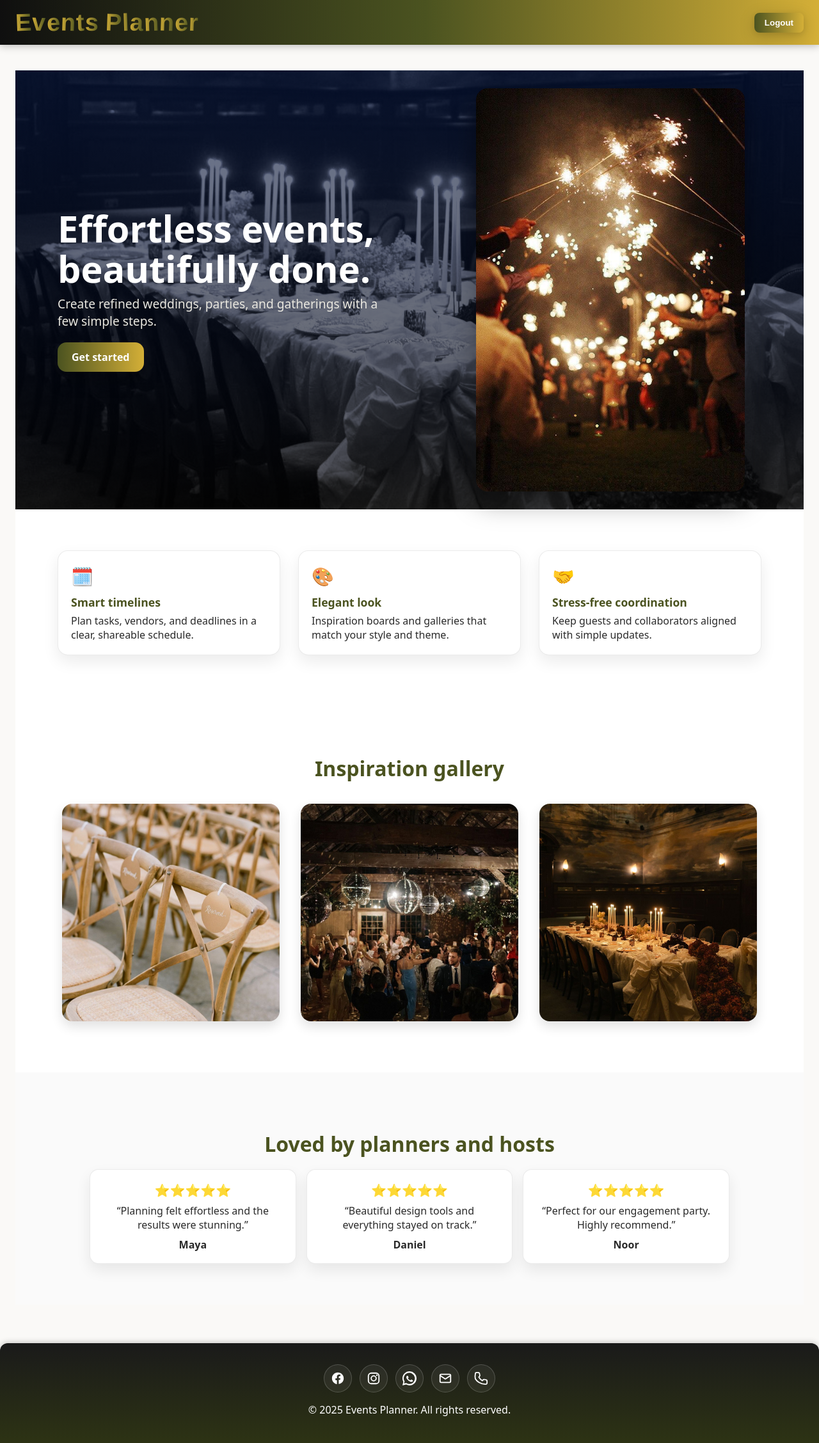
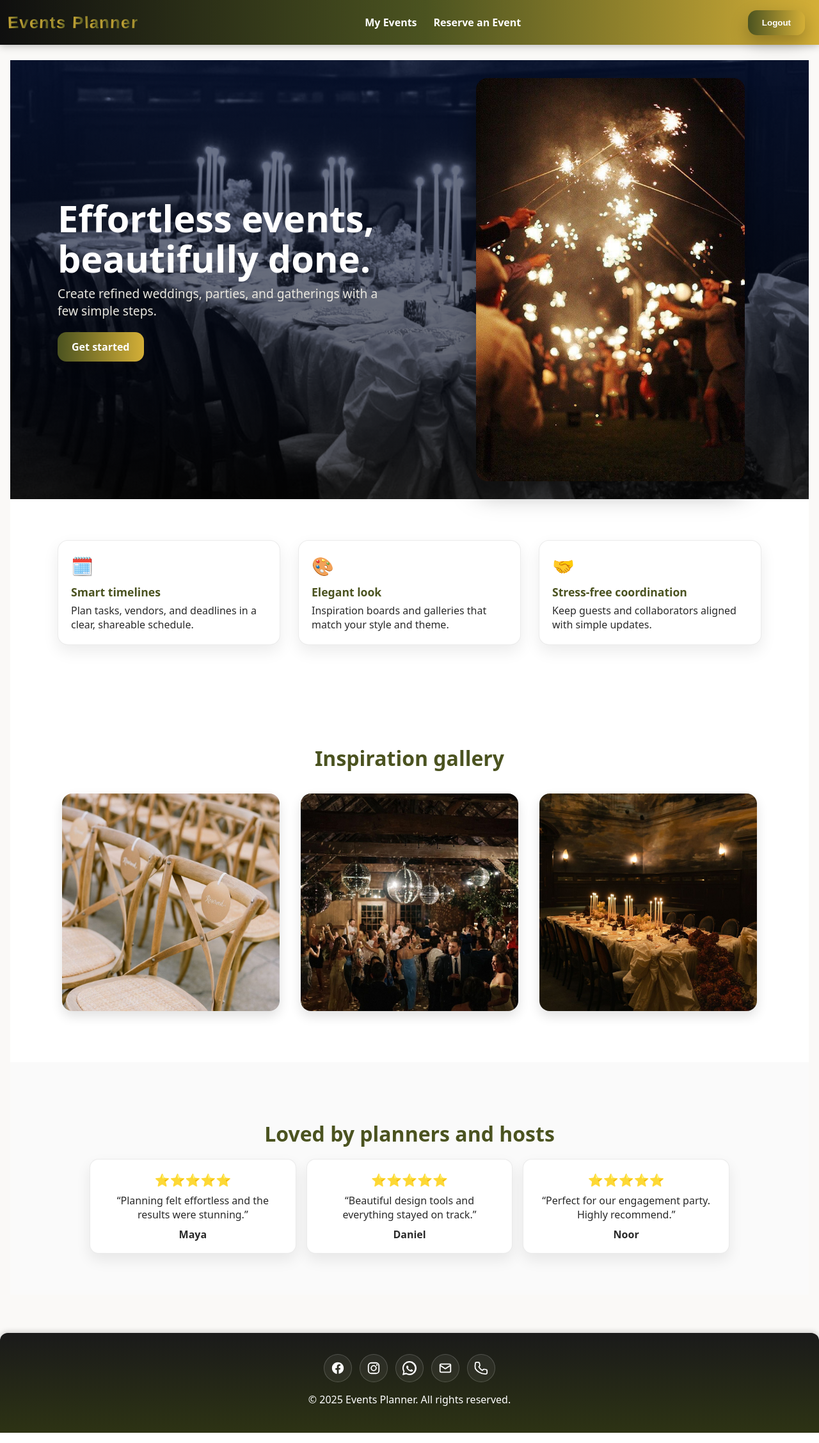
Before and after one commit to mirnahaddad13/Events-Planer, a Django app: page / in a window 1280 px wide. Shown: the whole page at 64% size. Run offline with Django 5.2, Linux system fonts and the light colour scheme; a user stored in the database is signed in.

Commit message:
updated the header and opther views

```diff
--- a/eventscollector/settings.py
+++ b/eventscollector/settings.py
@@ -116,14 +116,12 @@ USE_TZ = True
 # https://docs.djangoproject.com/en/5.2/howto/static-files/
 
 STATIC_URL = 'static/'
-STATICFILES_DIRS = [BASE_DIR / "static"]
-
 
 # Default primary key field type
 # https://docs.djangoproject.com/en/5.2/ref/settings/#default-auto-field
 
 DEFAULT_AUTO_FIELD = 'django.db.models.BigAutoField'
 LOGOUT_REDIRECT_URL = 'home'
-LOGIN_REDIRECT_URL = 'home'
+LOGIN_REDIRECT_URL = '/'
 MEDIA_URL = '/media/'
 MEDIA_ROOT = BASE_DIR / 'media'
--- a/main_app/static/css/base.css
+++ b/main_app/static/css/base.css
@@ -17,9 +17,9 @@ body {
   margin: 0 auto;
   max-width: var(--page-max);
   min-height: 100vh;
-  display: block;
   overflow-x: hidden;
 }
+
 
 .main-header {
   position: fixed;
@@ -32,30 +32,29 @@ body {
   background: var(--header-gradient);
   box-shadow: 0 2px 12px rgba(0, 0, 0, .25);
   z-index: 1000;
-  display: flex;
-  align-items: center;
 }
 
-.header-inner {
-  height: 100%;
-  width: 100%;
-  padding: 0 24px;
+.bar {
+  height: var(--header-h);
   display: flex;
   align-items: center;
   justify-content: space-between;
+  padding: 0 12px;
   box-sizing: border-box;
+  position: relative;
 }
 
+/* Brand */
 .brand-wordmark {
   display: inline-flex;
   align-items: center;
   font-family: 'Poppins', sans-serif;
   font-weight: 800;
-  font-size: 38px;
+  font-size: 26px;
   text-decoration: none;
   letter-spacing: 1px;
-  background: none;
   user-select: none;
+  justify-self: start;
 }
 
 .brand-wordmark span {
@@ -63,7 +62,7 @@ body {
   background: linear-gradient(90deg, var(--gold), var(--olive));
   -webkit-background-clip: text;
   -webkit-text-fill-color: transparent;
-  transition: transform 0.3s ease, filter 0.3s ease;
+  transition: transform .25s ease, filter .25s ease;
 }
 
 .brand-wordmark span:nth-child(odd) {
@@ -75,45 +74,221 @@ body {
 }
 
 .brand-wordmark:hover span {
-  filter: brightness(1.3);
-  transform: translateY(-2px) scale(1.08);
+  filter: brightness(1.2);
+  transform: translateY(-2px) scale(1.04);
 }
 
 .brand-wordmark .gap {
   width: 10px;
 }
 
-.nav-left form button,
-.nav-right a {
-  background: var(--cta-gradient);
-  border: 0;
-  color: #fff;
-  font-weight: 600;
-  padding: 8px 16px;
-  border-radius: 8px;
-  cursor: pointer;
-  text-decoration: none;
-  transition: background .25s ease, transform .2s ease, box-shadow .2s ease;
-  box-shadow: var(--shadow-strong);
+.nav-desktop {
+  display: none;
+  justify-self: center;
 }
 
-.nav-left form button:hover,
-.nav-right a:hover {
-  background: var(--cta-hover-gradient);
-  transform: translateY(-2px);
+.nav-desktop ul {
+  list-style: none;
+  margin: 0;
+  padding: 0;
+  display: flex;
+  gap: 22px;
 }
 
-main {
-  padding: calc(var(--header-h) + 40px) 24px 60px;
+.nav-desktop a {
+  color: #fff;
+  text-decoration: none;
+  font-weight: 600;
+  padding: 6px 2px;
+  border-bottom: 2px solid transparent;
+  transition: border-color .2s ease, opacity .2s ease;
+}
+
+.nav-desktop a:hover {
+  border-color: rgba(255, 255, 255, .7);
+  opacity: .95;
+}
+
+.auth {
+  display: flex;
+  align-items: center;
+  justify-content: flex-end;
+  margin-right: 10px;
+}
+
+.btn {
+  background: var(--cta-gradient);
+  color: #fff;
+  font-weight: 700;
+  border: 0;
+  border-radius: 10px;
+  padding: 8px 14px;
+  text-decoration: none;
+  display: inline-flex;
+  align-items: center;
+  box-shadow: var(--shadow-strong);
+  cursor: pointer;
+  transition: transform .15s ease, background .25s ease;
+}
+
+.login-btn {
+  height: unset!important;
+}
+
+.btn:hover {
+  transform: translateY(-1px);
+  background: var(--cta-hover-gradient);
+}
+
+.btn-ghost {
+  background: rgba(255, 255, 255, .12);
+  border: 1px solid rgba(255, 255, 255, .28);
+}
+
+.btn-sm {
+  padding: 6px 10px;
+  border-radius: 8px;
+  font-weight: 600;
+}
+
+.w-full {
+  width: 100%;
+}
+
+/* Hamburger Menu */
+.hamburger {
+  margin-left: auto;
+  justify-self: end;
+  display: flex;
+  align-items: center;
+  justify-content: center;
+  width: 36px;
+  height: 36px;
+  position: relative;
+  cursor: pointer;
+}
+
+.hamburger span {
+  position: absolute;
+  height: 3px;
+  width: 22px;
+  background-color: #fff;
+  border-radius: 2px;
+  transition: all 0.3s ease;
+}
+
+.hamburger span:nth-child(1) {
+  top: 10px;
+}
+
+.hamburger span:nth-child(2) {
+  top: 17px;
+}
+
+.hamburger span:nth-child(3) {
+  top: 24px;
+}
+
+/* Animate X icon */
+#nav-toggle:checked~.bar .hamburger span:nth-child(1) {
+  transform: rotate(45deg);
+  top: 17px;
+}
+
+#nav-toggle:checked~.bar .hamburger span:nth-child(2) {
+  opacity: 0;
+}
+
+#nav-toggle:checked~.bar .hamburger span:nth-child(3) {
+  transform: rotate(-45deg);
+  top: 17px;
+}
+
+.nav-toggle {
+  position: absolute;
+  opacity: 0;
+  pointer-events: none;
+}
+
+
+.nav-mobile {
+  position: fixed;
+  top: var(--header-h);
+  left: 50%;
+  transform: translateX(-50%);
+  width: 100%;
+  max-width: var(--page-max);
+  background: rgba(0, 0, 0, 0.95);
+  border-top: 1px solid rgba(255, 255, 255, 0.12);
+  padding: 14px 16px;
+  box-sizing: border-box;
+  z-index: 999;
+  opacity: 0;
+  visibility: hidden;
+  pointer-events: none;
+  transition: opacity .2s ease, visibility .2s ease;
+}
+
+.nav-mobile ul {
+  list-style: none;
+  margin: 0;
+  padding: 0;
+  display: flex;
+  flex-direction: column;
+  gap: 12px;
+}
+
+.nav-mobile a {
+  color: #fff;
+  font-weight: 700;
+  text-decoration: none;
+  display: block;
+}
+
+#nav-toggle:checked~.nav-mobile {
+  opacity: 1;
+  visibility: visible;
+  pointer-events: auto;
+}
+
+
+main.page {
+  padding: calc(var(--header-h) + 24px) 16px 60px;
   min-height: calc(100vh - var(--header-h));
   box-sizing: border-box;
 }
+
+
+@media (min-width: 900px) {
+  .nav-desktop {
+    display: block;
+  }
+
+  .desktop-auth {
+    display: block;
+  }
+
+  .hamburger {
+    display: none;
+  }
+
+  .nav-mobile {
+    display: none !important;
+  }
+}
+
+@media (max-width: 899.98px) {
+  .desktop-auth {
+    display: none;
+  }
+}
+
 
 .main-footer {
   background: linear-gradient(180deg, var(--black), var(--olive-900));
   color: var(--white);
   text-align: center;
-  padding: 25px 24px;
+  padding: 25px 16px;
   width: 100%;
   box-shadow: 0 -2px 8px rgba(0, 0, 0, 0.18);
   border-radius: 12px 12px 0 0;
@@ -155,22 +330,12 @@ main {
   outline: none;
 }
 
-
-@media (max-width: 768px) {
+@media (max-width: 520px) {
   .brand-wordmark {
-    font-size: 28px;
+    font-size: 20px;
   }
 
-  .nav-left form button,
-  .nav-right a {
-    padding: 6px 12px;
-  }
-
-  main {
-    padding: calc(var(--header-h) + 24px) 16px 40px;
-  }
-
-  .main-footer {
-    padding: 20px 16px;
+  .btn {
+    padding: 7px 12px;
   }
 }
--- a/main_app/templates/base.html
+++ b/main_app/templates/base.html
@@ -8,46 +8,60 @@
     <title>Event Planners</title>
     <link rel="stylesheet" href="{% static 'css/variables.css' %}" />
     <link rel="stylesheet" href="{% static 'css/base.css' %}" />
-
-    {% block head %}
-
-    {% endblock %}
+    {% block head %}{% endblock %}
   </head>
   <body>
     <header class="main-header">
-      <div class="header-inner">
-        <div class="logo">
-          <a href="/" class="brand-wordmark">
+      <input id="nav-toggle" class="nav-toggle" type="checkbox" aria-label="Toggle navigation">
+      <div class="bar">
+        <a href="/" class="brand-wordmark" aria-label="Events Planner - Home">
           <span>E</span><span>v</span><span>e</span><span>n</span><span>t</span><span>s</span>
           <span class="gap"></span>
           <span>P</span><span>l</span><span>a</span><span>n</span><span>n</span><span>e</span><span>r</span>
         </a>
-        </div>
+
+        <nav class="nav-desktop">
+          <ul>
             {% if user.is_authenticated %}
-          {% comment %} <div class="centered-items">
-             <a href="{% url 'login' %}">Our Events</a>
-          </div> {% endcomment %}
-          <div class="nav-left">
-            <form id="logout-form" method="post" action="{% url 'logout' %}">
+              <li><a href="{% url 'my-events' %}">My Events</a></li>
+              <li><a href="{% url 'event-create' %}">Reserve an Event</a></li>
+            {% endif %}
+          </ul>
+        </nav>
+
+        <div class="auth">
+          {% if user.is_authenticated %}
+            <form method="post" action="{% url 'logout' %}" class="desktop-auth">
               {% csrf_token %}
-              <button type="submit">Logout</button>
+              <button type="submit" class="btn btn-ghost btn-sm">Logout</button>
             </form>
-          </div>
+          <label for="nav-toggle" class="hamburger"><span></span><span></span><span></span></label>
           {% else %}
-          {% comment %} <div class="centered-items">
-             <a href="{% url 'login' %}">Our Events</a>
-          </div> {% endcomment %}
-          <div class="nav-right">
-            <a href="{% url 'login' %}">Login</a>
-          </div>
+            <a href="{% url 'login' %}" class="btn desktop-auth login-btn">Login</a>
           {% endif %}
         </div>
+      </div>
+
+      <nav class="nav-mobile">
+        <ul>
+          {% if user.is_authenticated %}
+            <li><a href="{% url 'my-events' %}">My Events</a></li>
+            <li><a href="{% url 'event-create' %}">Reserve an Event</a></li>
+            <li>
+              <form method="post" action="{% url 'logout' %}">
+                {% csrf_token %}
+                <button type="submit" class="btn btn-ghost">Logout</button>
+              </form>
+            </li>
+          {% else %}
+            <li><a href="{% url 'login' %}" class="btn login-btn">Login</a></li>
+          {% endif %}
+        </ul>
+      </nav>
     </header>
 
     <main class="page">
-      {% block content %}
-
-      {% endblock %}
+      {% block content %}{% endblock %}
     </main>
 
     <footer class="main-footer">
@@ -58,7 +72,6 @@
               <path fill="currentColor" d="M22 12c0-5.52-4.48-10-10-10S2 6.48 2 12c0 5 3.66 9.13 8.44 9.88v-6.99H7.9v-2.89h2.54V9.41c0-2.5 1.49-3.89 3.77-3.89 1.09 0 2.23.2 2.23.2v2.45h-1.26c-1.24 0-1.63.77-1.63 1.56v1.87h2.78l-.44 2.89h-2.34v6.99C18.34 21.13 22 17 22 12z" />
             </svg>
           </a>
-
           <a class="social-icon" href="https://instagram.com" target="_blank" rel="noopener" aria-label="Instagram">
             <svg viewBox="0 0 24 24" aria-hidden="true">
               <rect x="3" y="3" width="18" height="18" rx="5" ry="5" fill="none" stroke="currentColor" stroke-width="2" />
@@ -66,27 +79,23 @@
               <circle cx="17.5" cy="6.5" r="1.3" fill="currentColor" />
             </svg>
           </a>
-
           <a class="social-icon" href="https://wa.me/1234567890" target="_blank" rel="noopener" aria-label="WhatsApp">
             <svg viewBox="0 0 24 24" aria-hidden="true">
-              <path fill="currentColor" d="M20.52 3.48A11.88 11.88 0 0 0 12 0C5.37 0 0 5.37 0 12c0 2.06.53 4.04 1.52 5.8L0 24l6.35-1.66A11.88 11.88 0 0 0 12 24c6.63 0 12-5.37 12-12 0-3.2-1.24-6.22-3.48-8.52zM12 21.5c-1.84 0-3.6-.49-5.16-1.42l-.37-.22-3.8 1 1.02-3.7-.24-.38A9.5 9.5 0 1 1 12 21.5zm5.04-6.59c-.27-.14-1.59-.78-1.84-.87-.25-.09-.43-.14-.62.14-.18.27-.71.87-.87 1.05-.16.18-.32.2-.59.07-.27-.14-1.12-.41-2.13-1.31-.79-.71-1.32-1.58-1.48-1.85-.16-.27-.02-.42.12-.56.12-.12.27-.32.41-.48.14-.16.18-.27.27-.45.09-.18.05-.34-.02-.48-.07-.14-.62-1.49-.85-2.04-.22-.55-.45-.47-.62-.48l-.53-.01c-.18 0-.48.07-.73.34s-.96.94-.96 2.29.99 2.66 1.12 2.85c.14.18 1.95 2.98 4.77 4.17.67.29 1.19.47 1.6.6.67.21 1.28.18 1.77.11.54-.08 1.59-.65 1.82-1.28.23-.63.23-1.17.16-1.28-.07-.11-.25-.18-.52-.32z" />
+              <path fill="currentColor" d="M20.52 3.48A11.88 11.88 0 0 0 12 0C5.37 0 0 5.37 0 12c0 2.06.53 4.04 1.52 5.8L0 24l6.35-1.66A11.88 11.88 0 0 0 12 24c6.63 0 12-5.37 12-12 0-3.2-1.24-6.22-3.48-8.52zM12 21.5c-1.84 0-3.6-.49-5.16-1.42l-.37-.22-3.8 1 1.02-3.7-.24-.38A9.5 9.5 0 1 1 12 21.5zm5.04-6.59c-.27-.14-1.59-.78-1.84-.87-.25-.09-.43-.14-.62.14-.18.27-.71.87-.87 1.05-.16.18-.32.2-.59.07-.27-.14-1.12-.41-2.13-1.31-.79-.71-1.32-1.58-1.48-1.85-.16-.27-.02-.42.12-.56.12-.12.27-.32.41-.48.14-.16.18-.27.27-.45.09-.18.05-.34-.02-.48-.07-.14-.62-1.49-.85-2.04-.22-.55-.45-.47-.62-.48l-.53-.01c-.18 0-.48.07-.73 .34s-.96 .94-.96 2.29.99 2.66 1.12 2.85c.14 .18 1.95 2.98 4.77 4.17.67 .29 1.19 .47 1.6 .6.67 .21 1.28 .18 1.77 .11.54 -.08 1.59 -.65 1.82 -1.28.23 -.63.23 -1.17.16 -1.28 -.07 -.11 -.25 -.18 -.52 -.32z" />
             </svg>
           </a>
-
           <a class="social-icon" href="mailto:mirnahaddad@yahoo.com" aria-label="Email">
             <svg viewBox="0 0 24 24" aria-hidden="true">
               <rect x="3" y="5" width="18" height="14" rx="2" ry="2" fill="none" stroke="currentColor" stroke-width="2" />
               <path d="M3 7l9 6 9-6" fill="none" stroke="currentColor" stroke-width="2" stroke-linecap="round" stroke-linejoin="round" />
             </svg>
           </a>
-
           <a class="social-icon" href="tel:+1234567890" aria-label="Call">
             <svg viewBox="0 0 24 24" aria-hidden="true">
               <path d="M22 16.92v3a2 2 0 0 1-2.18 2A19.86 19.86 0 0 1 8.19 18.9a19.5 19.5 0 0 1-6.09-6.09A19.86 19.86 0 0 1 2.08 4.18 2 2 0 0 1 4.06 2h3a2 2 0 0 1 2 1.72c.12.87.32 1.72.6 2.53a2 2 0 0 1-.45 2.11L8.09 9.91a16 16 0 0 0 6 6l1.55-1.55a2 2 0 0 1 2.11-.45c.81.28 1.66.48 2.53.6A2 2 0 0 1 22 16.92z" fill="none" stroke="currentColor" stroke-width="2" stroke-linecap="round" stroke-linejoin="round" />
             </svg>
           </a>
         </div>
-
         <p>&copy; 2025 Events Planner. All rights reserved.</p>
       </div>
     </footer>
--- a/main_app/templates/home.html
+++ b/main_app/templates/home.html
@@ -12,11 +12,7 @@
     <div class="hero-copy">
       <h1>Effortless events, beautifully done.</h1>
       <p>Create refined weddings, parties, and gatherings with a few simple steps.</p>
-      {% if user.is_authenticated %}
         <a href="{% url 'event-create' %}" class="btn">Get started</a>
-      {% else %}
-        <a href="{% url 'login' %}" class="btn">Get started</a>
-      {% endif %}
     </div>
     <div class="hero-visual">
       <img src="{% static 'images/sparles.png' %}" alt="Celebration moments">
--- a/main_app/templates/login.html
+++ b/main_app/templates/login.html
@@ -11,6 +11,7 @@
     {% csrf_token %}
     <h2 class="title">Welcome Back</h2>
     <p class="subtitle">Log in to continue planning your event</p>
+     <input type="hidden" name="next" value="{{ next }}">
     <div class="field"><input type="text" name="username" placeholder="Email" required></div>
     <div class="field"><input type="password" name="password" placeholder="Password" required></div>
     <button type="submit" class="btn">Login</button>
--- a/main_app/templates/signup.html
+++ b/main_app/templates/signup.html
@@ -10,6 +10,11 @@
     <form action="" method="post" class="form-container" id="signup" autocomplete="off">
       {% csrf_token %}
       <h2 class="title">Sign Up</h2>
+
+      <p class="inline-note">
+        Already have an account?
+        <a href="{% url 'login' %}" class="inline-note-link">Log in</a>
+      </p>
 
       <table>
         {% for field in form %}
--- a/main_app/urls.py
+++ b/main_app/urls.py
@@ -10,12 +10,14 @@ urlpatterns = [
     path('', views.home, name='home'),
     path('home/', views.home, name='home'),
     path('accounts/signup/', views.signup, name='signup'),
-    path('accounts/login/', auth_views.LoginView.as_view(template_name = 'login.html'), name='login'),
+     path('accounts/login/', views.CustomLoginView.as_view(), name='login'),
     path('accounts/logout/', auth_views.LogoutView.as_view(), name='logout'),
+    path('events/', views.event_index, name='my-events'),
     path('events/<int:event_id>/', views.event_details, name='event-details'),
-   path('events/create/', views.EventCreate.as_view(), name='event-create'),
-   path('events/<int:pk>/update/', views.EventUpdate.as_view(), name='event-update'),
-   path('events/<int:pk>/delete/', views.EventDelete.as_view(), name='event-delete'),
+     # this by default will go templates/main_app/event_form.html
+    path('events/create/', views.EventCreate.as_view(), name='event-create'),
+    path('events/<int:pk>/update/', views.EventUpdate.as_view(), name='event-update'),
+    path('events/<int:pk>/delete/', views.EventDelete.as_view(), name='event-delete'),
 
  ]
 
--- a/main_app/views.py
+++ b/main_app/views.py
@@ -1,25 +1,26 @@
 from django.shortcuts import render,redirect
 from django.views.generic.edit import CreateView, UpdateView, DeleteView
-from django.views.generic import ListView, DetailView
-from django.contrib.auth.views import LoginView
 from django.contrib.auth import login
-from django.contrib.auth.forms import UserCreationForm,AuthenticationForm
 from django.contrib.auth.decorators import login_required
 from django.contrib.auth.mixins import LoginRequiredMixin
 from django.shortcuts import render,redirect
 from .forms import CustomUserCreationForm
-from .models import Event,User
+from .models import Event
 from datetime import timedelta
 from django.utils import timezone
 from django.contrib import messages
+from django.contrib.auth import get_user_model
 
 
+User = get_user_model()
 
 
 def home(request):
   return render(request,'home.html')
 
 def signup(request):
+    if request.user.is_authenticated:
+        return redirect('home')
     if request.method == 'POST':
         form = CustomUserCreationForm(request.POST)
         if form.is_valid():
@@ -30,16 +31,27 @@ def signup(request):
         form = CustomUserCreationForm()
 
     return render(request, 'signup.html', {'form': form})
+from django.contrib.auth.views import LoginView
+from django.shortcuts import redirect
+
+class CustomLoginView(LoginView):
+    template_name = 'login.html'
+
+    # prevent logged-in users from accessing the login page
+    def dispatch(self, request, *args, **kwargs):
+        if request.user.is_authenticated:
+            return redirect('home')
+        return super().dispatch(request, *args, **kwargs)
 
 @login_required
 def event_index(request):
-  events = Event.objects.filter(user=request.user)
+  events = Event.objects.filter(user=request.user).order_by('-created_date')
   return render(request, 'events/index.html', {'events': events})
 
 @login_required
-def event_details(request, cat_id):
-  event = Event.objects.get(id=cat_id)
-  user_dosent_have_events = User.objects.exclude(id__in=event.user.all().values_list('id'))
+def event_details(request, event_id):
+  event = Event.objects.get(id=event_id)
+  user_dosent_have_events = User.objects.exclude(id=event.user_id)
 
   return render(request, 'events/details.html', {
     'event': event,
@@ -62,14 +74,16 @@ class EventUpdate(LoginRequiredMixin, UpdateView):
     fields = ['title','description','location','start_date','end_date','attendees_count','theme_colors','theme_images']
     def get_queryset(self):
         # Only allow the owner to edit
-        return Event.objects.filter(user=self.request.user)
+         return Event.objects.filter(user=self.request.user)
+
     def dispatch(self, request, *args, **kwargs):
         event = self.get_object()
         # Block update if event starts within 1 day
-        if event.start_date - timezone.now() < timedelta(days=1):
+        if event.start_date < timezone.now() + timedelta(days=1):
             messages.error(request, 'You cannot edit this event less than 1 day before it starts.')
-            return redirect('event_details', pk=event.pk)
+            return redirect('event-details', event_id=event.pk)
         return super().dispatch(request, *args, **kwargs)
+
     def form_valid(self, form):
         form.instance.user = self.request.user
         return super().form_valid(form)
@@ -83,7 +97,7 @@ class EventDelete(LoginRequiredMixin, DeleteView):
     def dispatch(self, request, *args, **kwargs):
         event = self.get_object()
         # Block delete if event starts within 1 day
-        if event.start_date - timezone.now() < timedelta(days=1):
+        if event.start_date < timezone.now() + timedelta(days=1):
             messages.error(request, 'You cannot delete this event less than 1 day before it starts.')
             return redirect('home')
         return super().dispatch(request, *args, **kwargs)
```
Also changed, not shown: main_app/models.py (+11 -17 lines), main_app/static/css/signup.css (+22 -0 lines), db.sqlite3, main_app/migrations/0002_alter_event_user_alter_event_created_date_and_more.py (added), main_app/migrations/0003_alter_event_end_date_alter_event_start_date.py (added), main_app/static/images/vintage-candles.png (added), main_app/templates/main_app/event_confirm_delete.html (added), main_app/templates/main_app/event_form.html (added). Lines whose indentation alone changed are shown as unchanged.
